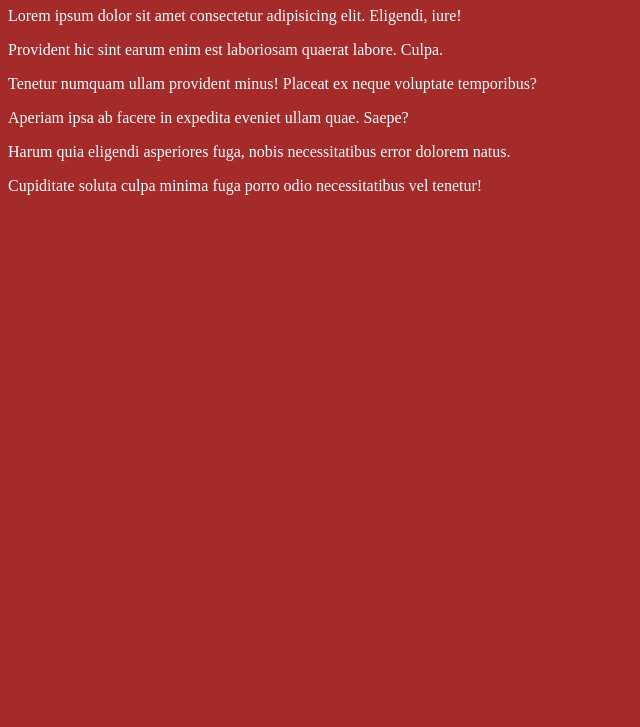
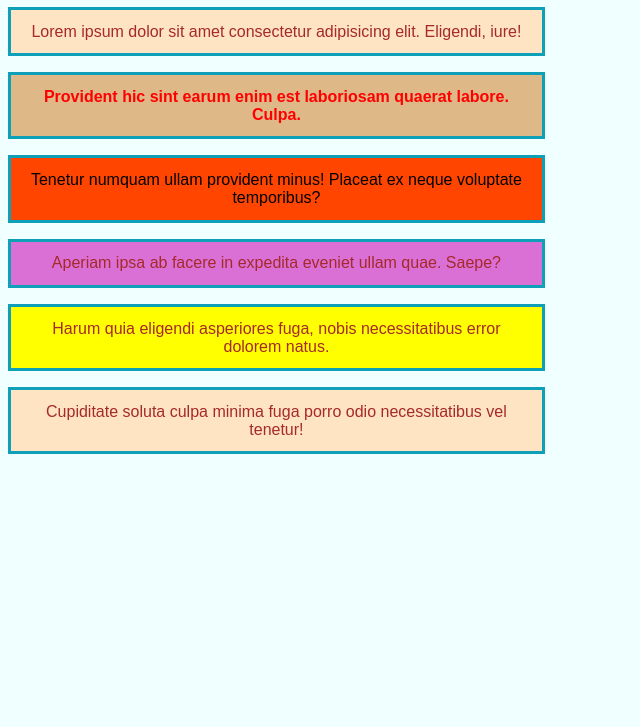
Before and after one commit to Centu20/practicas-de-dise-o-web, a plain HTML site: page practica.1-3.html in a window 1280 px wide. Shown: the part 73-800 px from the top of the page, without its empty margins (0-640 px from the left). Drawn offline with Linux system fonts and the light colour scheme.

Commit message:
actualizado estilos.css
actualización de estilos.css

```diff
--- a/estilos.css
+++ b/estilos.css
@@ -1,4 +1,36 @@
 body{
-    background-color: brown;
-    color: azure;
+    background-color: azure;
+    color: brown;
 }
+
+p{
+    font-family: Arial, Helvetica, sans-serif;
+    background-color: bisque;
+    border:solid rgb(15, 160, 185);
+    width: 40%;
+    padding: 1%;
+    text-align: center;
+}
+
+/*selector de id*/
+
+#unico{
+    background-color: burlywood;
+    color: red;
+    font-weight: bold;
+}
+
+#otro-unico{
+    background-color: orchid;
+}
+
+/*selector de clase*/
+
+.clave{
+    background-color: yellow; /*important*/
+}
+
+#promedio{
+background-color: orangered;
+color: black;
+}
```
